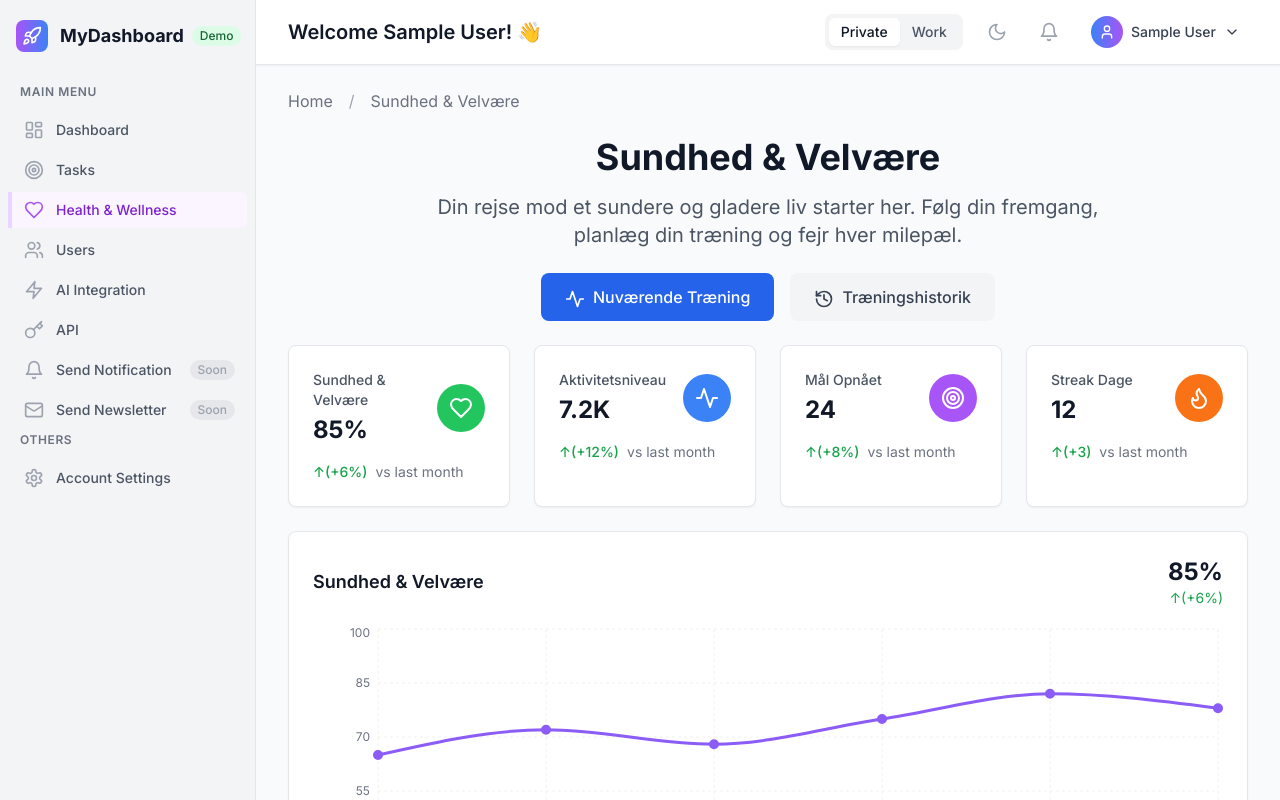
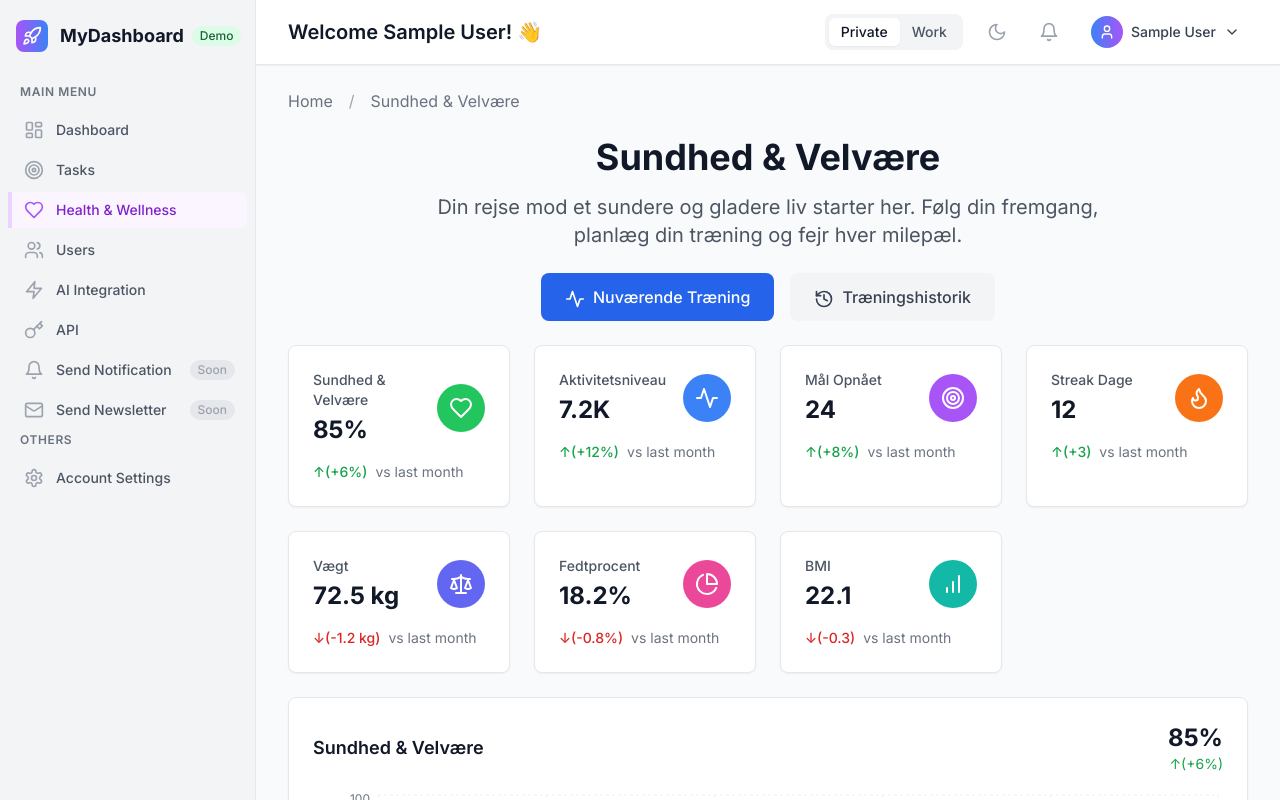
Before and after one commit to Revilo-1/Newdash, a Next.js app: page /health-wellness in a window 1280 px wide. Shown: the top 800 px of the page. Built offline with nearby package versions, Linux system fonts and the light colour scheme; no server answers; sample sign-in values are in the browser's storage.

Commit message:
add 3 new health metrics: Vægt, Fedtprocent & BMI

```diff
--- a/src/components/health/HealthWellnessView.tsx
+++ b/src/components/health/HealthWellnessView.tsx
@@ -1,7 +1,7 @@
 'use client'
 
 import { useState, useEffect } from 'react'
-import { Calendar, ChevronLeft, ChevronRight, Plus, Heart, Activity, Target, TrendingUp, Clock, Flame, Droplets, Moon, Sun, History } from 'lucide-react'
+import { Calendar, ChevronLeft, ChevronRight, Plus, Heart, Activity, Target, TrendingUp, Clock, Flame, Droplets, Moon, Sun, History, Scale, PieChart, BarChart } from 'lucide-react'
 import { DashboardMode } from '@/types/dashboard'
 import { LineChart, Line, XAxis, YAxis, CartesianGrid, Tooltip, ResponsiveContainer } from 'recharts'
 import { useLanguage } from '@/contexts/LanguageContext'
@@ -120,6 +120,36 @@ const wellnessMetrics: WellnessMetric[] = [
     icon: Flame,
     color: 'text-orange-500',
     bgColor: 'bg-orange-500'
+  },
+  {
+    id: '5',
+    title: 'Vægt',
+    value: '72.5 kg',
+    change: '↓(-1.2 kg)',
+    changeType: 'decrease',
+    icon: Scale,
+    color: 'text-indigo-500',
+    bgColor: 'bg-indigo-500'
+  },
+  {
+    id: '6',
+    title: 'Fedtprocent',
+    value: '18.2%',
+    change: '↓(-0.8%)',
+    changeType: 'decrease',
+    icon: PieChart,
+    color: 'text-pink-500',
+    bgColor: 'bg-pink-500'
+  },
+  {
+    id: '7',
+    title: 'BMI',
+    value: '22.1',
+    change: '↓(-0.3)',
+    changeType: 'decrease',
+    icon: BarChart,
+    color: 'text-teal-500',
+    bgColor: 'bg-teal-500'
   }
 ]
 
@@ -291,7 +321,7 @@ export default function HealthWellnessView({ mode }: HealthWellnessViewProps) {
       </div>
 
       {/* Wellness Metrics */}
-      <div className="grid grid-cols-1 md:grid-cols-2 lg:grid-cols-4 gap-6">
+      <div className="grid grid-cols-1 md:grid-cols-2 lg:grid-cols-3 xl:grid-cols-4 gap-6">
         {wellnessMetrics.map((metric) => (
           <div key={metric.id} className="bg-white rounded-lg shadow-sm border border-gray-200 p-6">
             <div className="flex items-center justify-between">
--- a/src/lib/translations.ts
+++ b/src/lib/translations.ts
@@ -368,6 +368,9 @@ export const translations: Record<Language, Translations> = {
         activityLevel: 'Aktivitetsniveau',
         goalsAchieved: 'Mål Opnået',
         streakDays: 'Streak Dage',
+        weight: 'Vægt',
+        bodyFat: 'Fedtprocent',
+        bmi: 'BMI',
         revenue: 'Revenue',
         salesPerformance: 'Sales Performance',
         customerSatisfaction: 'Customer Satisfaction',
@@ -418,7 +421,10 @@ export const translations: Record<Language, Translations> = {
         healthWellness: 'Sundhed & Velvære',
         activityLevel: 'Aktivitetsniveau',
         goalsAchieved: 'Mål Opnået',
-        streakDays: 'Streak Dage'
+        streakDays: 'Streak Dage',
+        weight: 'Vægt',
+        bodyFat: 'Fedtprocent',
+        bmi: 'BMI'
       },
       trainingCalendar: 'Training Calendar',
       addTraining: 'Add Training',
```
